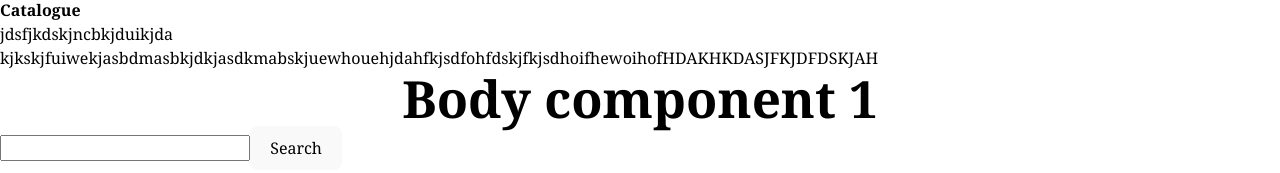
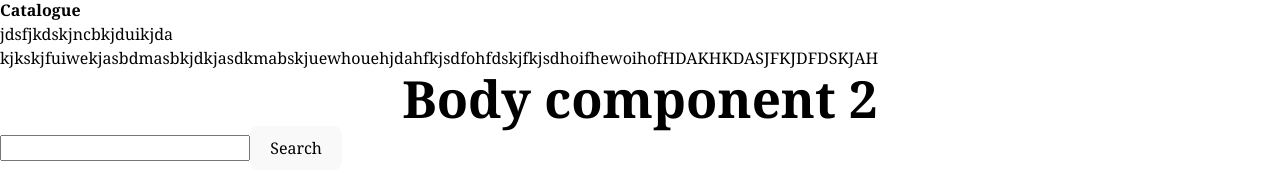
Before and after one commit to Chitresh8/Dreaming_Crafts, a React (Vite) app: page /catalogue in a window 1280 px wide. Shown: the part 163-336 px from the top of the page. Built offline with nearby package versions, Linux system fonts and the light colour scheme.

Commit message:
feat(body component):added h1 tag for code push added number

```diff
--- a/src/components/Body/Body.jsx
+++ b/src/components/Body/Body.jsx
@@ -6,7 +6,7 @@ export const Body = () => {
 
   return (
     <div className="main-div">
-      <h1>Body component 1
+      <h1>Body component 2
         </h1>
     </div>
   );
```
